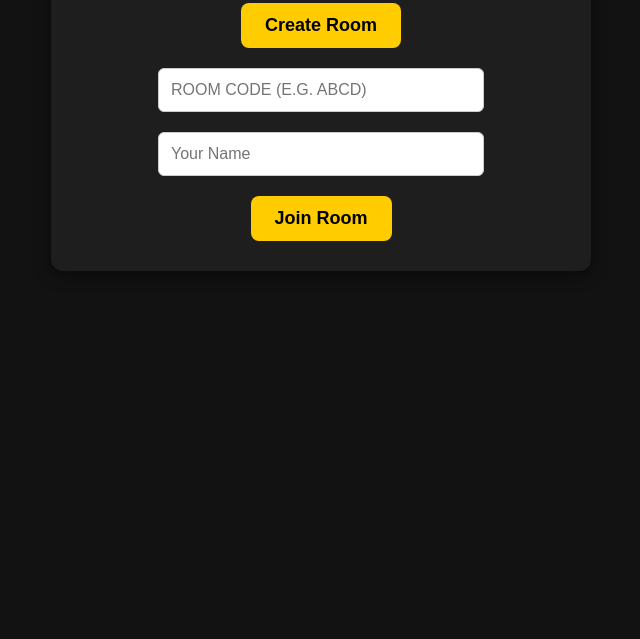
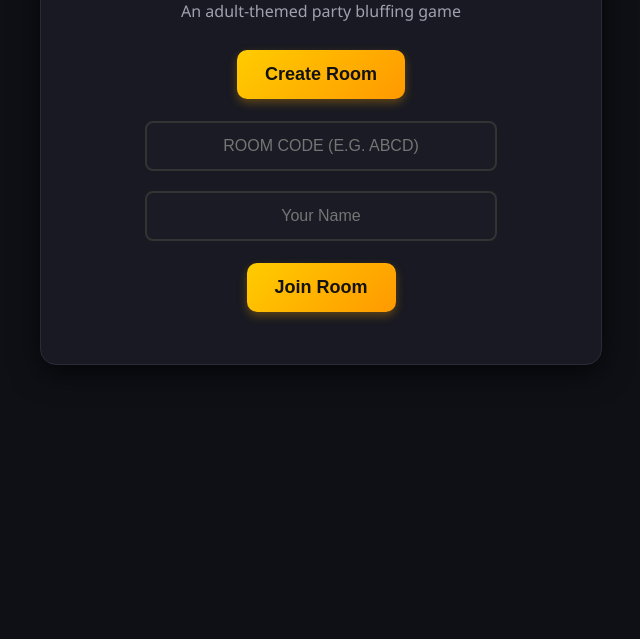
Before and after one commit to ministrypuppy/ai-fibbage-ORIGINAL-EXPANDED, a website: page index.html in a window 1280 px wide. Shown: the part 161-800 px from the top of the page, without its empty margins (319-959 px from the left). Drawn offline with nearby package versions, Linux system fonts and the light colour scheme; no server answers.

Commit message:
Add files via upload

```diff
--- a/index.html
+++ b/index.html
@@ -6,12 +6,65 @@
     <title>Bluff Master</title>
     <script src="/socket.io/socket.io.js"></script>
     <style>
-        body { font-family: Arial, sans-serif; background: #121212; color: #fff; text-align: center; margin: 0; padding: 20px; }
+        body {
+            font-family: 'Segoe UI', Tahoma, Geneva, Verdana, sans-serif;
+            background: #0f1016;
+            color: #f0f0f5;
+            text-align: center;
+            margin: 0;
+            padding: 40px 20px;
+        }
         .hidden { display: none !important; }
-        button { background: #ffcc00; border: none; padding: 12px 24px; font-size: 18px; font-weight: bold; cursor: pointer; border-radius: 8px; margin: 10px; }
-        button:hover { background: #e6b800; }
-        input { padding: 12px; font-size: 16px; border-radius: 6px; border: 1px solid #ccc; width: 80%; max-width: 300px; margin: 10px; }
-        .card { background: #1e1e1e; padding: 20px; border-radius: 12px; display: inline-block; box-shadow: 0 4px 15px rgba(0,0,0,0.5); max-width: 500px; width: 100%; }
+        button {
+            background: linear-gradient(135deg, #ffcc00, #ff9900);
+            border: none;
+            padding: 14px 28px;
+            font-size: 18px;
+            font-weight: bold;
+            color: #121212;
+            cursor: pointer;
+            border-radius: 10px;
+            margin: 12px;
+            box-shadow: 0 4px 10px rgba(255, 170, 0, 0.3);
+            transition: transform 0.1s ease, background 0.2s ease;
+        }
+        button:hover {
+            background: linear-gradient(135deg, #ffdb4d, #ffaa1a);
+            transform: scale(1.02);
+        }
+        input {
+            padding: 14px;
+            font-size: 16px;
+            border-radius: 8px;
+            border: 2px solid #333;
+            background: #1a1b24;
+            color: #fff;
+            width: 80%;
+            max-width: 320px;
+            margin: 10px;
+            outline: none;
+            text-align: center;
+        }
+        input:focus {
+            border-color: #ffcc00;
+        }
+        .card {
+            background: #181922;
+            padding: 40px 30px;
+            border-radius: 16px;
+            display: inline-block;
+            box-shadow: 0 8px 30px rgba(0,0,0,0.7);
+            max-width: 500px;
+            width: 100%;
+            border: 1px solid #2a2b38;
+        }
+        h1 {
+            color: #ffcc00;
+            margin-bottom: 5px;
+        }
+        p {
+            color: #a0a0b0;
+        }
     </style>
 </head>
 <body>
@@ -24,7 +77,7 @@
             <div id="menu-options">
                 <button onclick="showCreateRoom()">Create Room</button>
                 <br>
-                <input type="text" id="room-code-input" placeholder="Room Code (e.g. ABCD)" maxlength="4" style="text-transform: uppercase;">
+                <input type="text" id="room-code-input" placeholder="ROOM CODE (E.G. ABCD)" maxlength="4" style="text-transform: uppercase;">
                 <br>
                 <input type="text" id="player-name-input" placeholder="Your Name" maxlength="15">
                 <br>
@@ -34,9 +87,9 @@
 
         <!-- WAITING ROOM / HOST SCREEN -->
         <div id="room-screen" class="card hidden">
-            <h2 id="display-room-code">Room: </h2>
+            <h2 id="display-room-code" style="color: #ffcc00;">Room: </h2>
             <h3>Players in Room:</h3>
-            <ul id="players-list" style="list-style: none; padding: 0;"></ul>
+            <ul id="players-list" style="list-style: none; padding: 0; font-size: 18px;"></ul>
             <div id="host-controls" class="hidden">
                 <button onclick="startRound()">Start Game / Next Round</button>
             </div>
@@ -45,27 +98,27 @@
 
         <!-- SUBMITTING LIE SCREEN -->
         <div id="submit-screen" class="card hidden">
-            <h2 id="round-title">Round 1</h2>
-            <p id="question-prompt" style="font-size: 20px; font-weight: bold;"></p>
+            <h2 id="round-title" style="color: #ffcc00;">Round 1</h2>
+            <p id="question-prompt" style="font-size: 20px; font-weight: bold; color: #fff;"></p>
             <p>Type a believable lie so other players vote for it!</p>
             <input type="text" id="lie-input" placeholder="Your fake answer..." maxlength="30">
             <br>
             <button onclick="submitLie()">Submit Lie</button>
-            <p id="timer-display">Time Left: 45s</p>
+            <p id="timer-display" style="font-size: 18px; font-weight: bold; color: #ff9900;">Time Left: 45s</p>
         </div>
 
         <!-- VOTING SCREEN -->
         <div id="voting-screen" class="card hidden">
-            <h2>Vote for the Truth!</h2>
+            <h2 style="color: #ffcc00;">Vote for the Truth!</h2>
             <div id="voting-options"></div>
-            <p id="vote-timer-display">Time Left: 45s</p>
+            <p id="vote-timer-display" style="font-size: 18px; font-weight: bold; color: #ff9900;">Time Left: 45s</p>
         </div>
 
         <!-- REVEAL SCREEN -->
         <div id="reveal-screen" class="card hidden">
-            <h2>Round Results</h2>
+            <h2 style="color: #ffcc00;">Round Results</h2>
             <p>The real truth was:</p>
-            <h3 id="reveal-truth" style="color: #4CAF50;"></h3>
+            <h3 id="reveal-truth" style="font-size: 24px; color: #4CAF50;"></h3>
             <div id="reveal-scores"></div>
             <br>
             <button onclick="startRound()">Continue to Next Round</button>
@@ -102,7 +155,6 @@
         socket.on('joinedSuccess', ({ roomCode }) => {
             document.getElementById('display-room-code').innerText = 'Room: ' + roomCode;
             document.getElementById('waiting-msg').classList.remove('hidden');
-            // Allow players to also trigger round starts if needed
             document.getElementById('host-controls').classList.remove('hidden');
             document.getElementById('lobby-screen').classList.add('hidden');
             document.getElementById('room-screen').classList.remove('hidden');
@@ -114,6 +166,7 @@
             players.forEach(p => {
                 const li = document.createElement('li');
                 li.innerText = p.name + (p.score ? ` (${p.score} pts)` : '');
+                li.style.margin = '8px 0';
                 list.appendChild(li);
             });
         });
@@ -138,7 +191,7 @@
                 return;
             }
             socket.emit('submitLie', { roomCode: currentRoomCode, lie: lie });
-            document.getElementById('submit-screen').innerHTML = '<h2>Lie submitted! Waiting for other players...</h2>';
+            document.getElementById('submit-screen').innerHTML = '<h2 style="color: #ffcc00;">Lie submitted!</h2><p>Waiting for other players...</p>';
         }
 
         socket.on('startVoting', ({ options }) => {
@@ -159,15 +212,15 @@
 
         function submitVote(optionIndex) {
             socket.emit('submitVote', { roomCode: currentRoomCode, optionIndex: optionIndex });
-            document.getElementById('voting-screen').innerHTML = '<h2>Vote submitted! Waiting for round results...</h2>';
+            document.getElementById('voting-screen').innerHTML = '<h2 style="color: #ffcc00;">Vote submitted!</h2><p>Waiting for round results...</p>';
         }
 
         socket.on('showReveal', ({ truth, players }) => {
             document.getElementById('reveal-truth').innerText = truth;
             const scoreDiv = document.getElementById('reveal-scores');
-            scoreDiv.innerHTML = '<h3>Scores:</h3>';
+            scoreDiv.innerHTML = '<h3 style="color: #fff;">Scores:</h3>';
             Object.values(players).forEach(p => {
-                scoreDiv.innerHTML += `<p>${p.name}: ${p.score || 0} points</p>`;
+                scoreDiv.innerHTML += `<p style="font-size: 18px; color: #a0a0b0;">${p.name}: <strong style="color: #ffcc00;">${p.score || 0}</strong> points</p>`;
             });
             document.getElementById('voting-screen').classList.add('hidden');
             document.getElementById('reveal-screen').classList.remove('hidden');
```
